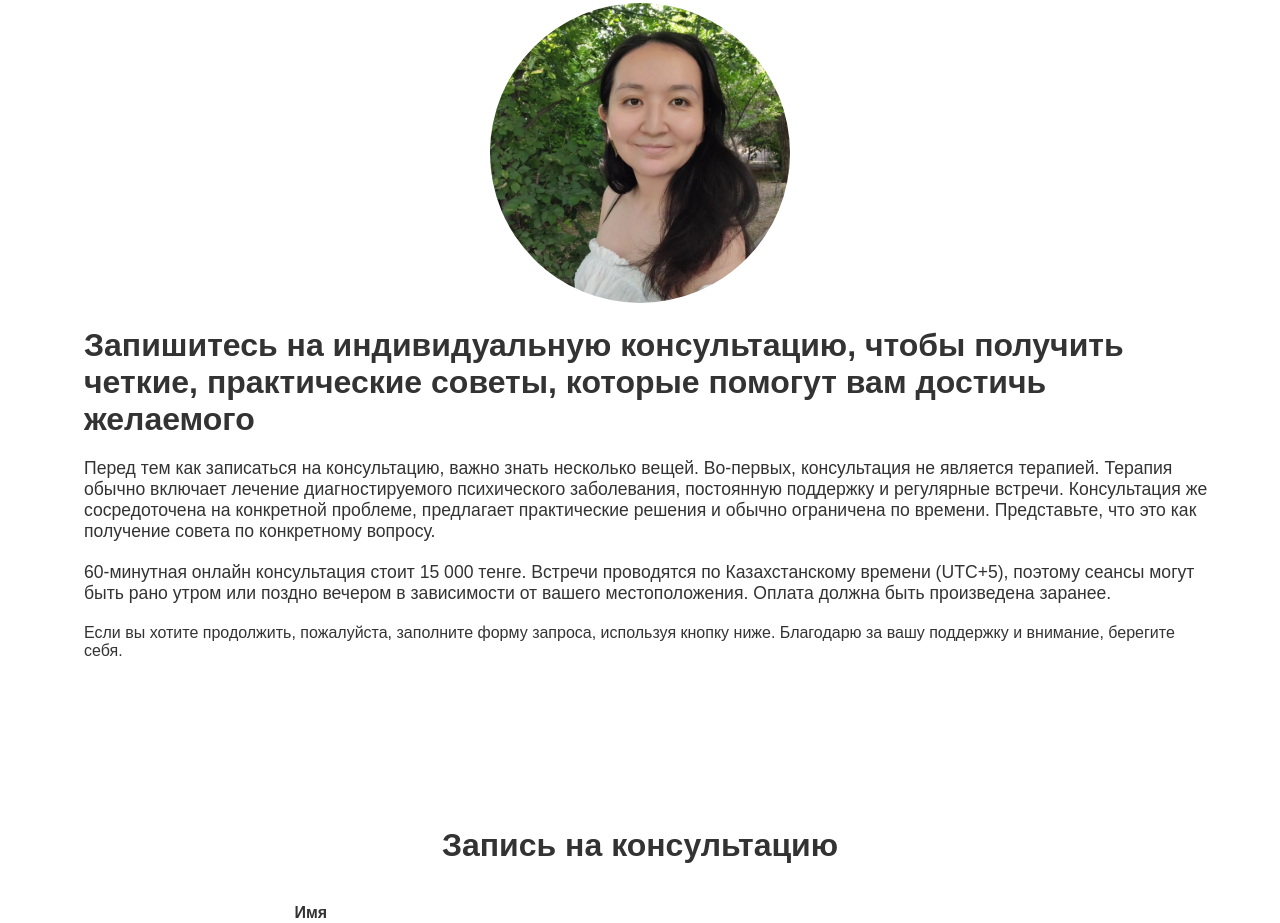
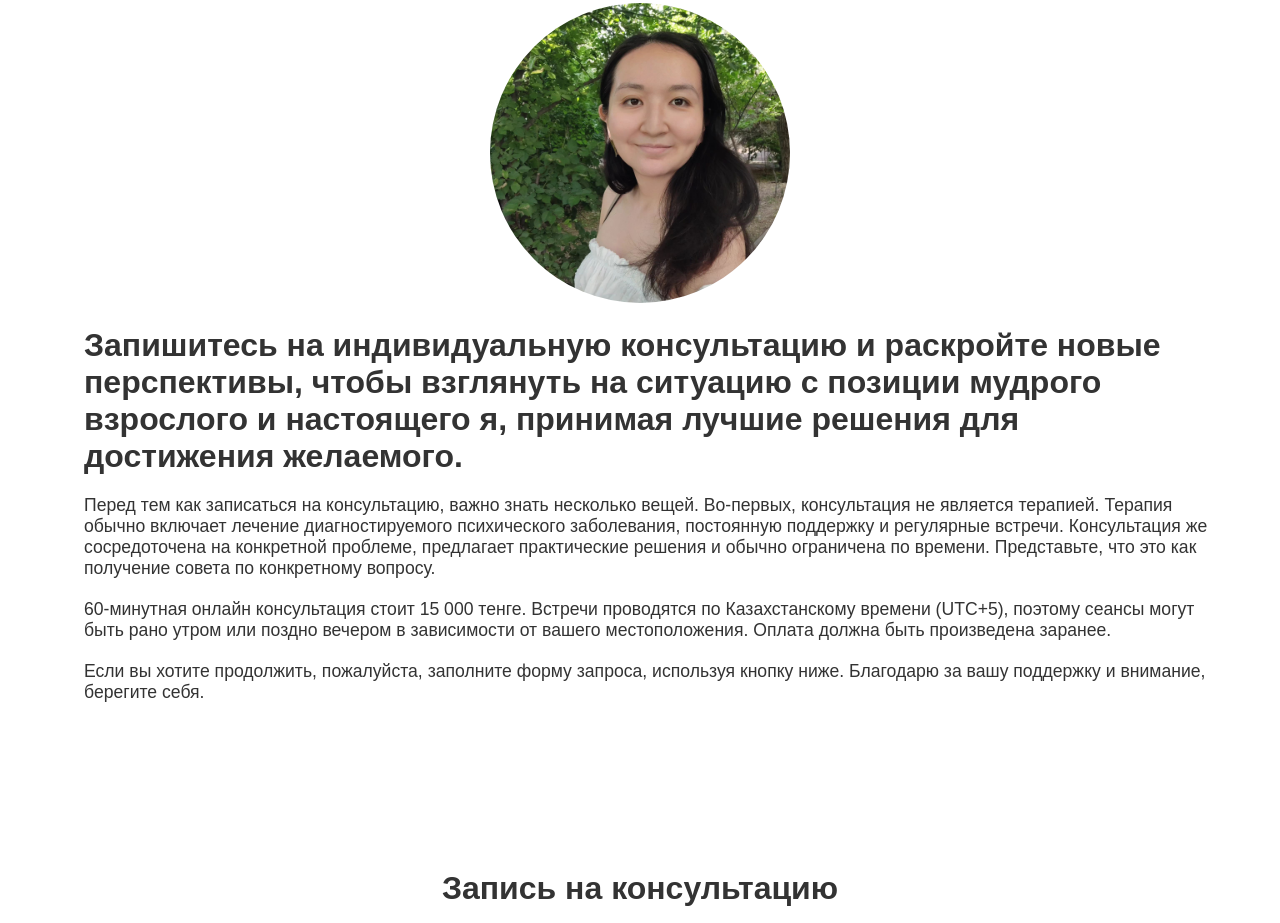
Before and after one commit to aiguerime/psyalmaty, a plain HTML site: page index.html in a window 1280 px wide. Shown: the part 498-1421 px from the top of the page. Drawn offline with Linux system fonts and the light colour scheme.

Commit message:
Update index.html

```diff
--- a/index.html
+++ b/index.html
@@ -31,12 +31,12 @@
         <div class="container">
 
             <div class="about-content">
-                <h2>Запишитесь на индивидуальную консультацию, чтобы получить четкие, практические советы, которые помогут вам достичь желаемого</h2>
+                <h2>Запишитесь на индивидуальную консультацию и раскройте новые перспективы, чтобы взглянуть на ситуацию с позиции мудрого взрослого и настоящего я, принимая лучшие решения для достижения желаемого. </h2>
                 <p>Перед тем как записаться на консультацию, важно знать несколько вещей. Во-первых, консультация не является терапией. Терапия обычно включает лечение диагностируемого психического заболевания, постоянную поддержку и регулярные встречи. Консультация же сосредоточена на конкретной проблеме, предлагает практические решения и обычно ограничена по времени. Представьте, что это как получение совета по конкретному вопросу.</p>
 
                     <p> 60-минутная онлайн консультация стоит 15 000 тенге. Встречи проводятся по Казахстанскому времени (UTC+5), поэтому сеансы могут быть рано утром или поздно вечером в зависимости от вашего местоположения. Оплата должна быть произведена заранее. </p>
 
-                    </p>Если вы хотите продолжить, пожалуйста, заполните форму запроса, используя кнопку ниже. Благодарю за вашу поддержку и внимание, берегите себя.</p>
+                    <p>Если вы хотите продолжить, пожалуйста, заполните форму запроса, используя кнопку ниже. Благодарю за вашу поддержку и внимание, берегите себя.</p>
 
             </div>
         </div>
```
